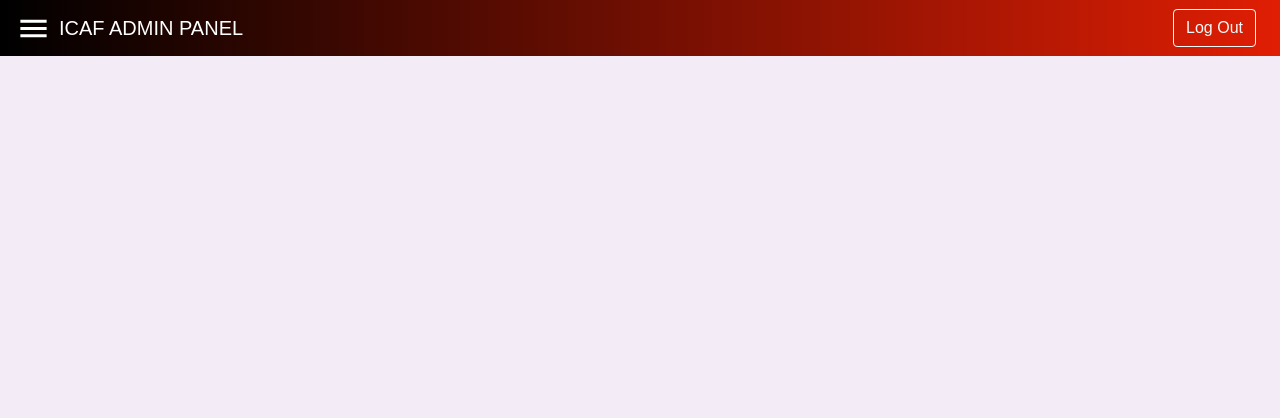
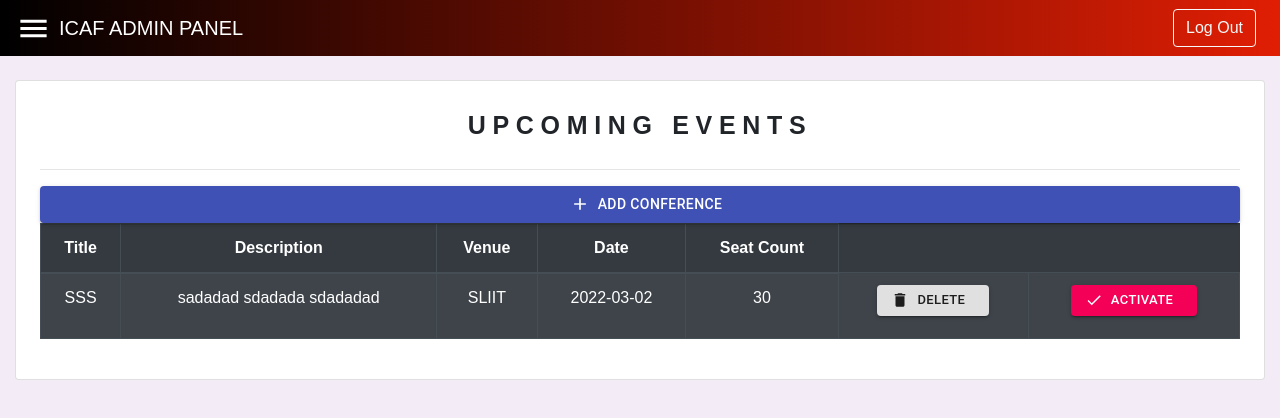
Before and after one commit to Kethaka-fonseka/Conference-Management-System, a React (Create React App) app: page /admin/conference-management in a window 1280 px wide. Shown: the top 418 px of the page. Built offline with nearby package versions, Linux system fonts and the light colour scheme.

Commit message:
Prettier added! Conference Management Templates added!

```diff
--- a/package.json
+++ b/package.json
@@ -51,5 +51,8 @@
       "last 1 firefox version",
       "last 1 safari version"
     ]
+  },
+  "devDependencies": {
+    "prettier": "2.3.2"
   }
 }
--- a/src/Routes/mainRoutes.js
+++ b/src/Routes/mainRoutes.js
@@ -1,7 +1,7 @@
-import React from 'react';
+import React from "react";
 import NavBar from "../components/Header/NavBar";
 import Vid from "../components/Header/Vid";
-import {BrowserRouter as Router, Route, Switch} from "react-router-dom";
+import { BrowserRouter as Router, Route, Switch } from "react-router-dom";
 import Home from "../components/Guest Pages/Home/Home";
 import About from "../components/Guest Pages/About";
 import Contact from "../components/Guest Pages/Contact";
@@ -11,7 +11,7 @@ import Keynotes from "../components/Guest Pages/KeyNotes/keynotes";
 import AdminNav from "../components/admin/AdminNav";
 import RequestManagement from "../components/admin/Request Managment/RequestManagement";
 import TemplateManagement from "../components/admin/Template Managment/TemplateManagement";
-import ConferenceManagement from "../components/admin/Conference Management/ConferenceManagement";
+import ConferenceManagement from "../components/admin/Conference Management/Upcoming/ConferenceManagement";
 import AllNav from "../components/admin/AllNav";
 import SupportManagment from "../components/admin/Support Management/SupportManagment";
 
@@ -24,42 +24,68 @@ import ContactStaffMembers from "../components/admin/User Management/Staff/Conta
 import UserManagement from "../components/admin/User Management/User/Management";
 import DeleteUsers from "../components/admin/User Management/User/DeleteUsers";
 import ContactUsers from "../components/admin/User Management/User/Contact";
-
-
+import MainConManagement from "../components/admin/Conference Management/Main/MainConManagement";
+import AddUpConference from "../components/admin/Conference Management/Upcoming/AddUpConference";
 
 function MainRoutes() {
-
   return (
     <Router>
-            <AllNav/>
-            <br/>
+      <AllNav />
+      <br />
       <Switch>
-                <Route path="/" exact component={Home}/>
-                <Route path="/keynotes" component={Keynotes}/>
-                <Route path="/about" component={About}/>
-                <Route path="/contact" component={Contact}/>
-                <Route path="/login" component={Login}/>
-                <Route path="/signup" component={Signup}/>
-                <Route path='/admin/templatemanagement' component={TemplateManagement} />
-                <Route path='/admin/requestmanagement' component={RequestManagement} />
-                <Route path='/admin/conferencemanagement' component={ConferenceManagement} />
-                <Route path='/admin/supportmanagement' component={SupportManagment} />
+        <Route path="/" exact component={Home} />
+        <Route path="/keynotes" component={Keynotes} />
+        <Route path="/about" component={About} />
+        <Route path="/contact" component={Contact} />
+        <Route path="/login" component={Login} />
+        <Route path="/signup" component={Signup} />
+        <Route
+          path="/admin/templatemanagement"
+          component={TemplateManagement}
+        />
+        <Route path="/admin/requestmanagement" component={RequestManagement} />
+        {/*Mandara*/}
+        <Route
+          path="/admin/conference-management"
+          component={ConferenceManagement}
+        />
+        <Route
+          path="/admin/upcoming-management"
+          component={MainConManagement}
+        />
+        <Route path="/admin/addconference" component={AddUpConference} />
 
-                <Route path='/admin/staff-management' component={StaffManagement} />
-                <Route path='/admin/staffmanagement/addmembers' component={AddStaffMembers} />
-                <Route path='/admin/staffmanagement/editmembers/:id' component={EditStaffMembers} />
-                <Route path='/admin/staffmanagement/deletemembers/:id' component={DeleteStaffMembers} />
-                <Route path='/admin/staffmanagement/contactstaff/:id' component={ContactStaffMembers} />
+        {/*Sandaruwan*/}
+        <Route path="/admin/supportmanagement" component={SupportManagment} />
 
-                <Route path='/admin/user-management' component={UserManagement} />
-                <Route path='/admin/user-management/deletemembers/:id' component={DeleteUsers} />
-                <Route path='/admin/user-management/editmembers/:id' component={ContactUsers} />
-
-
+        <Route path="/admin/staff-management" component={StaffManagement} />
+        <Route
+          path="/admin/staffmanagement/addmembers"
+          component={AddStaffMembers}
+        />
+        <Route
+          path="/admin/staffmanagement/editmembers/:id"
+          component={EditStaffMembers}
+        />
+        <Route
+          path="/admin/staffmanagement/deletemembers/:id"
+          component={DeleteStaffMembers}
+        />
+        <Route
+          path="/admin/staffmanagement/contactstaff/:id"
+          component={ContactStaffMembers}
+        />
+        <Route path="/admin/user-management" component={UserManagement} />
+        <Route
+          path="/admin/usermanagement/deletemembers/:id"
+          component={DeleteUsers}
+        />
+        <Route
+          path="/admin/usermanagement/editmembers/:id"
+          component={ContactUsers}
+        />
       </Switch>
     </Router>
-
-
   );
 }
 
--- a/src/components/admin/Conference Management/ConferenceManagement.js
+++ /dev/null
@@ -1,11 +0,0 @@
-import React from 'react';
-
-function ConferenceManagement() {
-    return (
-        <div>
-
-        </div>
-    );
-}
-
-export default ConferenceManagement;
--- /dev/null
+++ b/src/components/admin/Conference Management/Main/MainConManagement.js
@@ -0,0 +1,7 @@
+import React from "react";
+
+function MainConManagement() {
+  return <div></div>;
+}
+
+export default MainConManagement;
--- /dev/null
+++ b/src/components/admin/Conference Management/Upcoming/AddUpConference.js
@@ -0,0 +1,15 @@
+import React from "react";
+import { Card, Container, Table } from "react-bootstrap";
+
+function AddUpConference() {
+  return (
+    <Container>
+      <Card className={"p-4"}>
+        <h1 className="text-center sub-titles ">ADD UPCOMING CONFERENCE</h1>
+        <hr />
+      </Card>
+    </Container>
+  );
+}
+
+export default AddUpConference;
--- /dev/null
+++ b/src/components/admin/Conference Management/Upcoming/ConferenceManagement.js
@@ -0,0 +1,72 @@
+import React from "react";
+import { Card, Container, Table } from "react-bootstrap";
+import DeleteIcon from "@material-ui/icons/Delete";
+import { Button } from "@material-ui/core";
+import AddIcon from "@material-ui/icons/Add";
+import CheckIcon from "@material-ui/icons/Check";
+import "../../../../stylesheets/titles.css";
+function ConferenceManagement() {
+  return (
+    <Container fluid>
+      <Card className={"p-4"}>
+        <h1 className="text-center sub-titles ">Upcoming Events</h1>
+        <hr />
+        <Button
+          className={"d-flex "}
+          variant={"contained"}
+          color={"primary"}
+          startIcon={<AddIcon />}
+          href={"/admin/addconference"}
+        >
+          Add Conference
+        </Button>
+        <Table responsive striped bordered hover variant="dark">
+          <thead>
+            <tr className={"text-center"}>
+              <th>Title</th>
+              <th>Description</th>
+              <th>Venue</th>
+              <th>Date</th>
+              <th>Seat Count</th>
+            </tr>
+          </thead>
+          <tbody>
+            <tr className={"text-center"}>
+              <td>SSS</td>
+              <td>
+                <p>sadadad sdadada sdadadad</p>
+              </td>
+              <td>SLIIT</td>
+              <td>2022-03-02</td>
+              <td>30</td>
+              <td>
+                <Button
+                  className={"pl-0 pr-4"}
+                  variant="contained"
+                  startIcon={<DeleteIcon />}
+                  color="success"
+                  size="small"
+                >
+                  Delete
+                </Button>
+              </td>
+              <td>
+                <Button
+                  className={"pl-0 pr-4"}
+                  variant="contained"
+                  color="secondary"
+                  startIcon={<CheckIcon />}
+                  size="small"
+                >
+                  Activate
+                </Button>
+              </td>
+            </tr>
+          </tbody>
+        </Table>
+      </Card>
+    </Container>
+  );
+}
+
+export default ConferenceManagement;
--- a/src/components/admin/sidebar.js
+++ b/src/components/admin/sidebar.js
@@ -1,58 +1,66 @@
 import React from "react";
-import * as AiIcons from 'react-icons/ai';
+import * as AiIcons from "react-icons/ai";
 import * as FaIcons from "react-icons/fa";
-import * as IoIcons from 'react-icons/io';
+import * as IoIcons from "react-icons/io";
 
 export const SidebarData = [
   {
-        title: 'User',
-        path:'',
-        icon: <IoIcons.IoMdPeople/>,
-        cName: 'nav-text',
+    title: "User",
+    icon: <IoIcons.IoMdPeople />,
+    cName: "nav-text",
     subNav: [
       {
-                title: 'User Management',
-                path: '/admin/user-management',
+        title: "User Management",
+        path: "/admin/user-management",
         icon: <IoIcons.IoIosPaper />,
-                cName: 'nav-text',
+        cName: "nav-text",
       },
       {
-                title: 'Staff Management',
-                path: '/admin/staff-management',
+        title: "Staff Management",
+        path: "/admin/staff-management",
         icon: <IoIcons.IoIosPaper />,
-                cName: 'nav-text',
-            }
-        ]
+        cName: "nav-text",
+      },
+    ],
   },
   {
-        title: 'Conference',
-        path:'/admin/conferencemanagement',
-        icon: <AiIcons.AiFillHome/>,
-        cName: 'nav-text'
+    title: "Conference",
+    icon: <AiIcons.AiFillHome />,
+    cName: "nav-text",
+    subNav: [
+      {
+        title: "Main Conference",
+        path: "/admin/conference-management",
+        icon: <IoIcons.IoIosPaper />,
+        cName: "nav-text",
+      },
+      {
+        title: "Upcoming Conference",
+        path: "/admin/upcoming-management",
+        icon: <IoIcons.IoIosPaper />,
+        cName: "nav-text",
+      },
+    ],
   },
 
   {
-        title: 'Template',
-        path:'/admin/templatemanagement',
-        icon: <AiIcons.AiFillCodeSandboxSquare/>,
-        cName: 'nav-text'
+    title: "Template",
+    path: "/admin/templatemanagement",
+    icon: <AiIcons.AiFillCodeSandboxSquare />,
+    cName: "nav-text",
   },
 
   {
-        title: 'Requests',
-        path:'/admin/requestmanagement',
-        icon: <FaIcons.FaCartPlus/>,
-        cName: 'nav-text'
+    title: "Requests",
+    path: "/admin/requestmanagement",
+    icon: <FaIcons.FaCartPlus />,
+    cName: "nav-text",
   },
 
-
-
   {
-        title: 'Support',
-        path:'/admin/supportmanagement',
-        icon: <FaIcons.FaEnvelopeOpenText/>,
-        cName: 'nav-text'
+    title: "Support",
+    path: "/admin/supportmanagement",
+    icon: <FaIcons.FaEnvelopeOpenText />,
+    cName: "nav-text",
   },
-
-
-]
+];
```
Also changed, not shown: 1 other file (tests, documents, lock files or other folders). Lines whose indentation alone changed are shown as unchanged.
